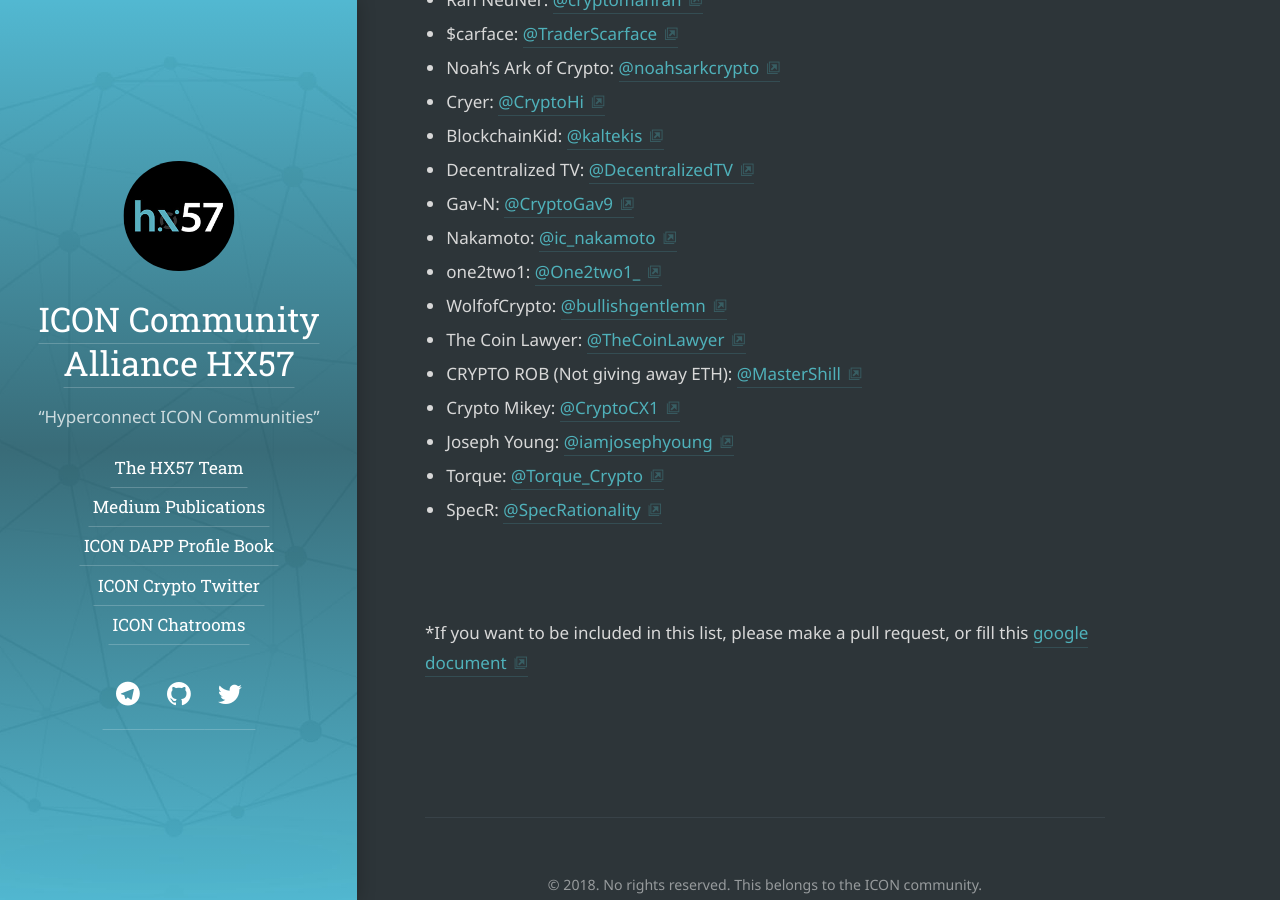
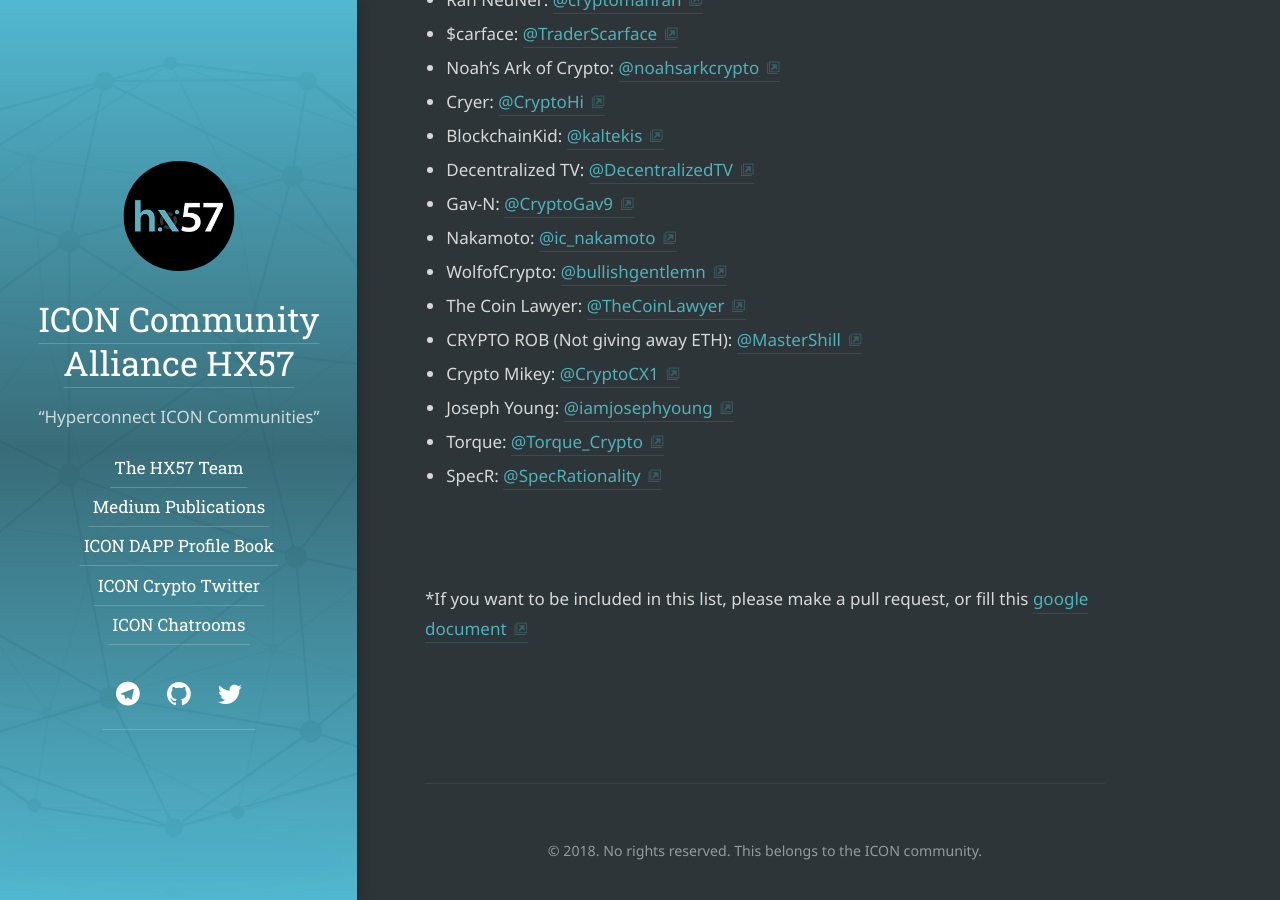
Before and after one commit to hx57/hx57.github.io, a Jekyll site: the page built from ct.md, in a window 1280 px wide and 900 px high, scrolled down 1343 px. Built offline with Jekyll 4.4.1, drawn with Linux system fonts in a browser that asks for light colours; some web fonts are replaced.

```diff
--- a/ct.md
+++ b/ct.md
@@ -44,7 +44,6 @@ order: 4
 *   Decentralized TV: [@DecentralizedTV](https://www.twitter.com/DecentralizedTV){:target="_blank"}
 *   Gav-N: [@CryptoGav9](https://www.twitter.com/CryptoGav9){:target="_blank"}
 *   Nakamoto: [@ic_nakamoto](https://www.twitter.com/ic_nakamoto){:target="_blank"}
-*   one2two1: <a href="https://www.twitter.com/One2two1_" target="_blank">@One2two1_</a>
 *   WolfofCrypto: [@bullishgentlemn](https://www.twitter.com/bullishgentlemn){:target="_blank"}
 *   The Coin Lawyer: [@TheCoinLawyer](https://www.twitter.com/TheCoinLawyer){:target="_blank"}
 *   CRYPTO ROB (Not giving away ETH): [@MasterShill](https://www.twitter.com/MasterShill){:target="_blank"}
```
